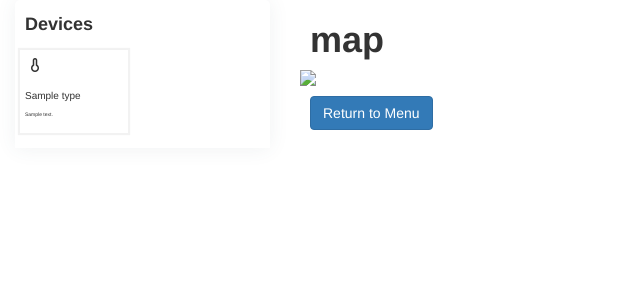
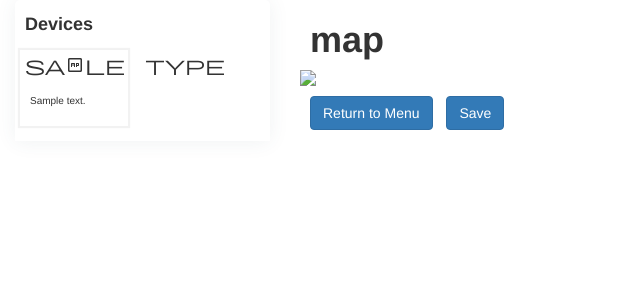
Before and after one commit to KenethRE/TFG-IoTSim, a Django app: template simuliot/rootfs/starthere/templates/display_map.html in a window 1280 px wide. Shown: the top 300 px of the page, without its empty margins (0-640 px from the left). Run offline with Django 5.2, Linux system fonts and the light colour scheme; the template is opened without the code that fills it: most values are stand-ins (such as "Sample title", 1, 10 or a date in 2020); some libraries are stand-ins or nearby versions.

Commit message:
fixed errors in front, added some info to menus

```diff
--- a/simuliot/rootfs/starthere/models.py
+++ b/simuliot/rootfs/starthere/models.py
@@ -8,16 +8,16 @@ class Plano(models.Model):
         app_label = 'starthere'
 
 class DeviceManager(models.Manager):
-    def mapTypeToIcon(Type):
+    def mapTypeToIcon(self, Type):
         match Type:
             case 'Thermometer':
-                return 'thermomether'
+                return 'thermometer'
             case 'Water_Flow':
                 return 'water'
             case 'Air_Flow':
                 return 'air'
             case 'US_Sensor':
-                return 'sensor'
+                return 'sensors'
             case 'Switch':
                 return 'switch'
             case 'Hub':
--- a/simuliot/rootfs/starthere/templates/display_map.html
+++ b/simuliot/rootfs/starthere/templates/display_map.html
@@ -26,7 +26,6 @@
 		text-decoration: none;
 		font-size: 25px;
 		color: #ffffff;
-		display: block;
 	}
 	.sidebar a:hover {
 		color: #474747;
@@ -72,19 +71,6 @@
 		-ms-flex: 1 1 auto;
 		flex: 1 1 auto
 	}
-
-	@media (max-width:991.98px) {
-		.padding {
-			padding: 1.5rem
-		}
-	}
-
-	@media (max-width:767.98px) {
-		.padding {
-			padding: 1rem
-		}
-	}
-
 	.padding {
 		padding: 3rem !important
 	}
@@ -94,7 +80,7 @@
 		-webkit-box-shadow: 0 1px 20px 0 rgba(69,90,100,0.08);
 		box-shadow: 0 1px 20px 0 rgba(69,90,100,0.08);
 		border: none;
-		margin-bottom: 30px;
+		margin-bottom: 10px;
 	}
 
 	.card .card-header {
@@ -131,7 +117,7 @@
 <head>
 	<meta charset="UTF-8">
 	<title>Map</title>
-	<meta name="viewport" content="width=device-width, initial-scale=1">
+	<meta name="viewport" content="width=device-width, initial-scale=1", shrink-to-fit="no">
 	<link rel="stylesheet" href="https://maxcdn.bootstrapcdn.com/bootstrap/3.3.7/css/bootstrap.min.css">
 	<link href="https://fonts.googleapis.com/icon?family=Material+Icons" rel="stylesheet">
 	<link rel="stylesheet" href="https://fonts.googleapis.com/css2?family=Material+Symbols+Outlined:opsz,wght,FILL,GRAD@20..48,100..700,0..1,-50..200" />
@@ -161,9 +147,8 @@
 								<div class="col-md-6 m-b-20" draggable="false">
 									<div class="card-sub">
 										<div class="card-block">
-											<span class="material-symbols-outlined" style="font-size: 20px;">thermometer</span>
-											<h4 class="card-title" style="font-size: 10px;">{{ device.Type }}</h4>
-											<p class="card-text" style="font-size: 5px;">{{ device.Description }}</p>
+											<span class="material-symbols-outlined" style="font-size: 20px;">{{ device.Type }}</span>
+											<h4 class="card-title text-wrap" style="font-size: 10px; padding: 5px;">{{ device.Description }}</h4>
 										</div>
 									</div>
 								</div>
@@ -175,9 +160,10 @@
 				<div class="col-md-9">
 					<h1 style="font-weight: bolder; margin-left: 10px;">map</h1>
 					<img src="{{ map.Upload_Map.url }}" class="img-responsive"/>
+					<div class="text-left" class="btn btn-primary">
+						<a href="{% url 'start' %}" class="btn btn-primary" role="button" style="margin-left: 10px; margin-top: 10px; max-width: 50%;">Return to Menu</a>
+						<a href="Save" class="btn btn-primary" role="button" style="margin-left: 10px; margin-top: 10px; align-items: right;">Save</a>
 				</div>
-				<div class="col-md-9">
-					<a href="{% url 'start' %}" class="btn btn-primary" role="button" style="margin-left: 10px; margin-top: 10px;">Return to Menu</a>
 				</div>
 			</div>
 		</div>
```
Also changed, not shown: simuliot/rootfs/simuliot_backend/app.py (+18 -17 lines), simuliot/rootfs/db.sqlite3, simuliot/rootfs/tfg-test.db.
